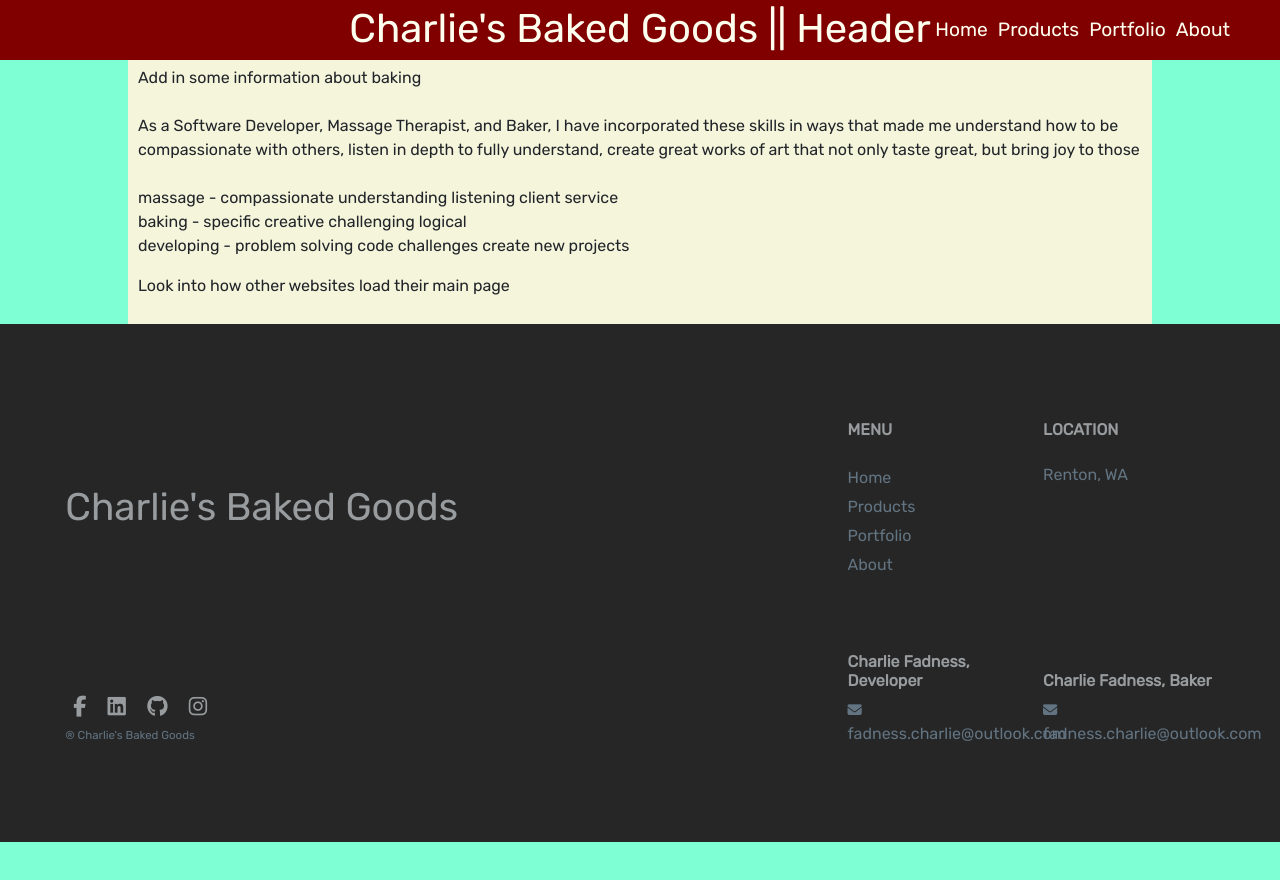
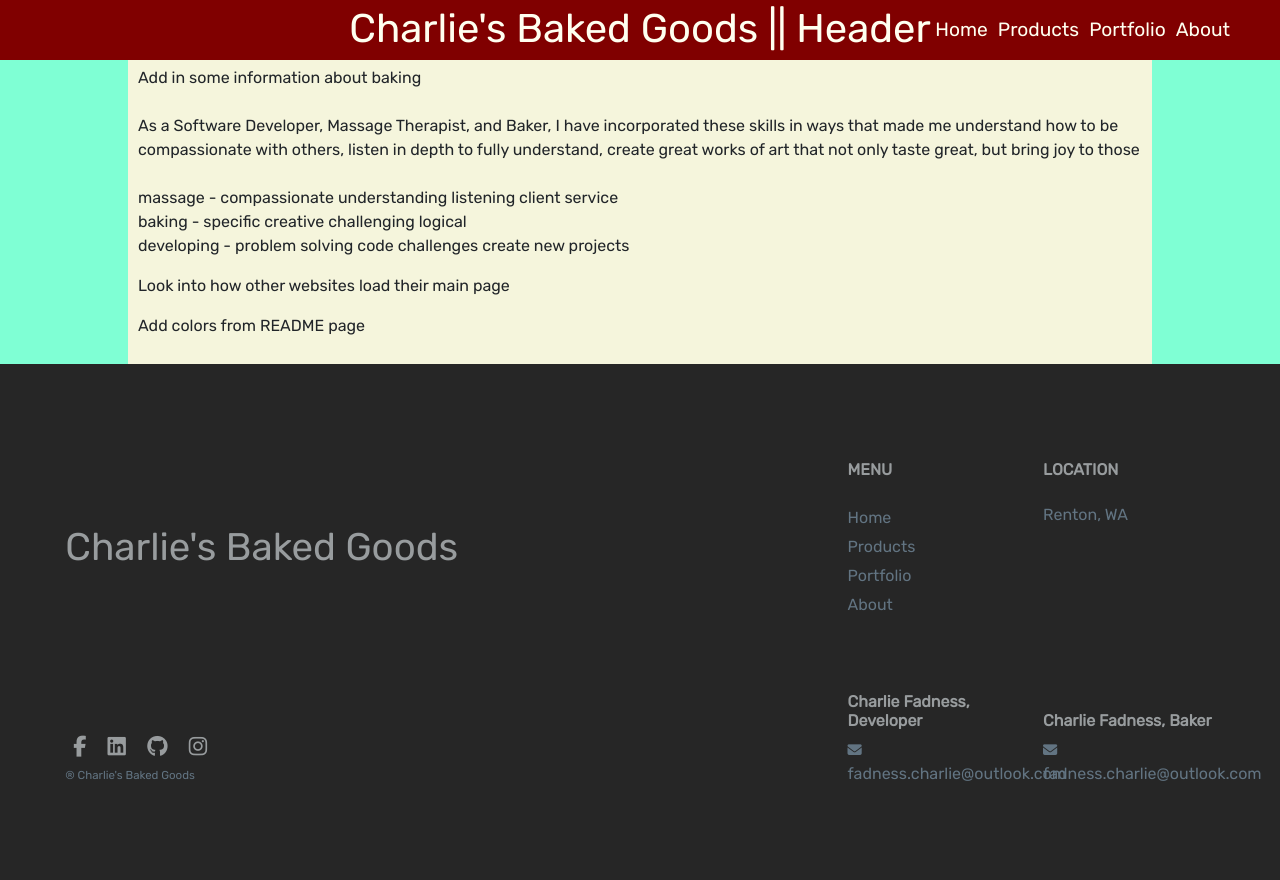
Before and after one commit to fadnesscharlie/react-baking-website, a React (Create React App) app: page / in a window 1280 px wide. Before the commit the page ends 842 px from the top, so only its background shows below. Built offline with nearby package versions, Linux system fonts and the light colour scheme.

Commit message:
pushing to rerun headers

```diff
--- a/src/components/main/Main.js
+++ b/src/components/main/Main.js
@@ -20,6 +20,7 @@ export default function Main(props) {
 
 
           <p>Look into how other websites load their main page</p>
+          <p>Add colors from README page</p>
 
              {/* <img src="https://via.placeholder.com/250" alt="Dev" className="bakerImg" /> */}
     </>
```
